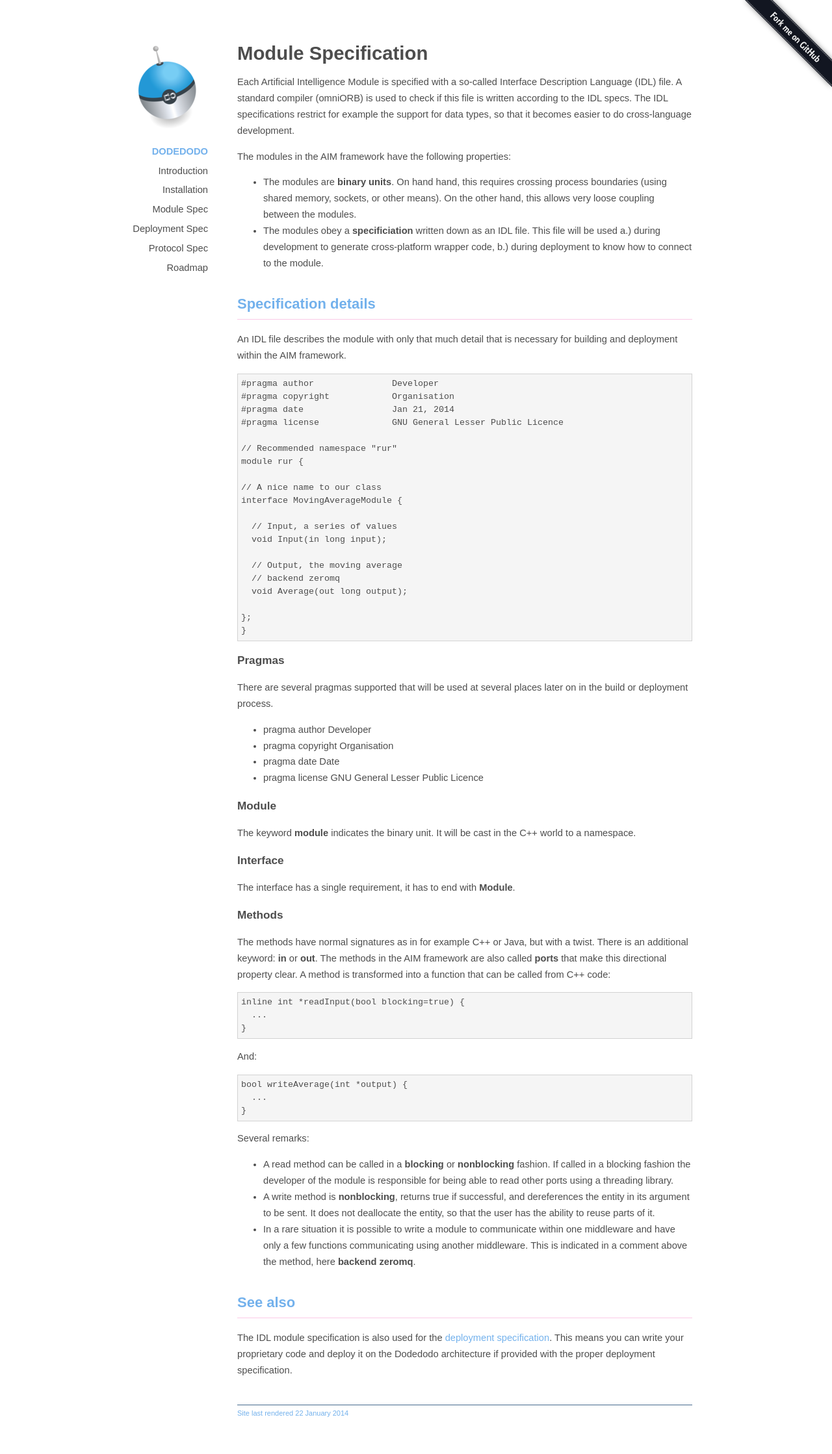
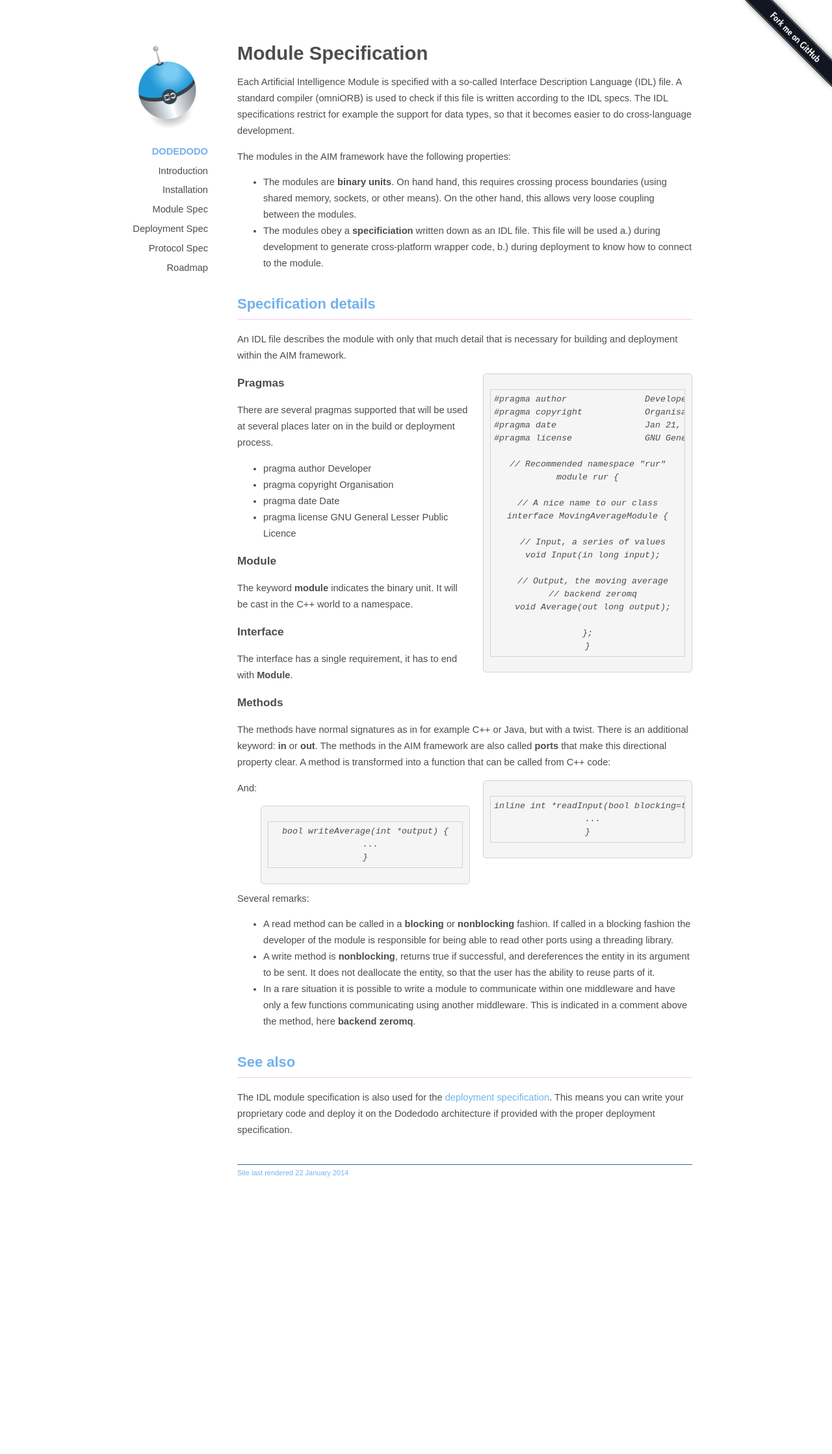
Before and after one commit to dobots/aim, a Jekyll site: the page built from module_spec.md, in a window 1280 px wide. Shown: the whole page at 65% size. Built offline with Jekyll 4.4.1, drawn with Linux system fonts in a browser that asks for light colours; after the commit the page ends 1868 px from its top, so only the background shows below that.

Commit message:
Use text box

```diff
--- a/css/style.css
+++ b/css/style.css
@@ -147,3 +147,21 @@ div.lastupdate {
   border-top: 1px solid #456a8d;
   color: #73b1ec;
 }
+
+div.highlight {
+    float:right;
+    width:300px;
+    font-style: italic;
+    font-size: 10pt;
+    text-align: center;
+    border: 1px solid lightgray;
+    background: #f5f5f5;
+    border-radius: 5px;
+    padding: 10px;
+    margin-left: 20px;
+    margin-bottom: 10px;
+}
+
+div.highlight span {
+    font-weight: bold;
+}
```
Also changed, not shown: index.md (+4 -0 lines).
